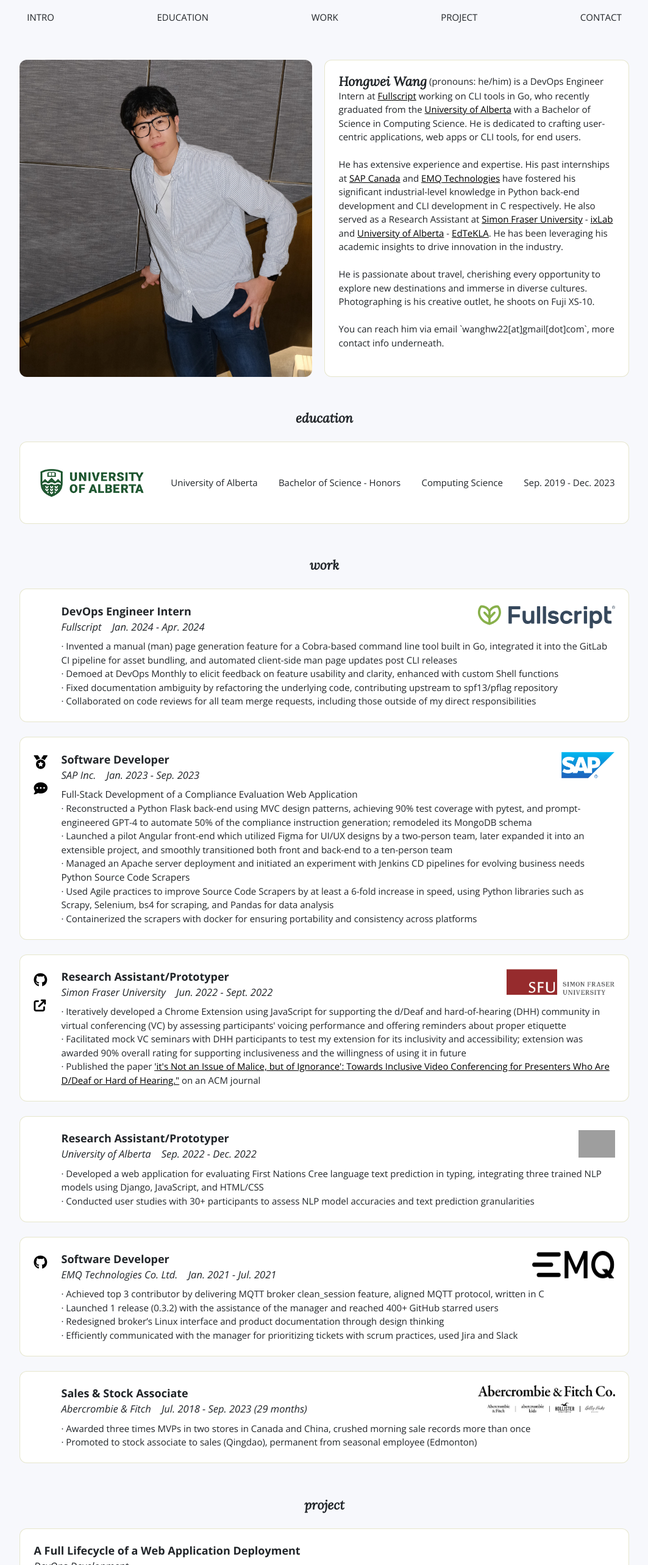
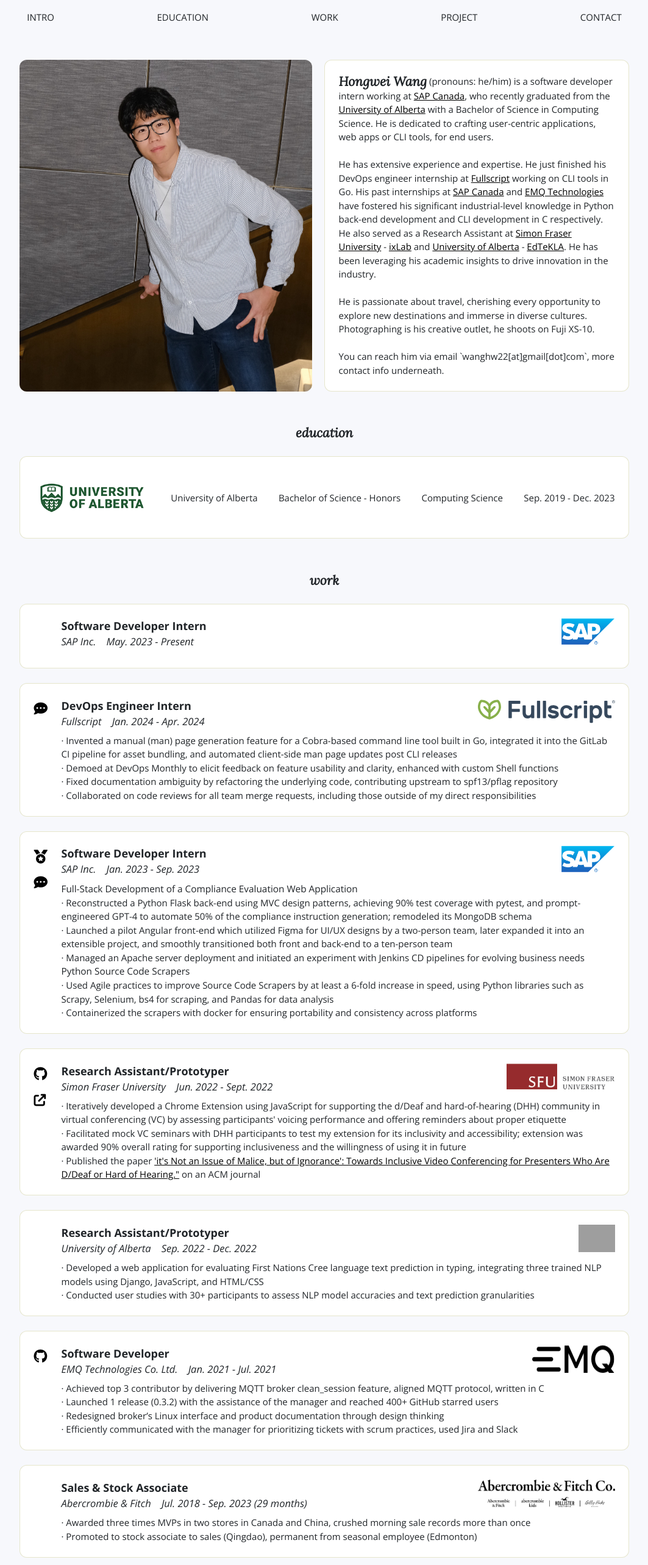
Before and after one commit to Hongwei-W/Hongwei-W.github.io, a React (Create React App) app: page / in a window 1280 px wide. Shown: the part 20-2586 px from the top of the page at 61% size, without its empty margins (108-1171 px from the left). Built offline with nearby package versions, Linux system fonts and the light colour scheme; grey boxes are pictures that could not be loaded; some icons are missing.

Commit message:
NEW [intro, job, project] update text

```diff
--- a/src/App.js
+++ b/src/App.js
@@ -41,11 +41,21 @@
 
   const [projects, setProjects] = useState([
     {
-      title: "A Full Lifecycle of a Web Application Deployment",
+      title: "Reward Hotel Room Checker",
+      subtitle: "DevOps Development + API Client",
+      description: "Developed a Python scraper with Selenium for scraping hotel prices periodically and pushing the lowest price when found via Pushover. It was containerized and stored in Azure Container Registry, consumed by Azure Container App, and triggered by Azure Function. Later it was deployed on a Raspberry Pi due to cost concerns.",
+      skillSet: "Python, Selenium, Azure Container Registry, Azure Container App, Azure Blob Storage, Pushover",
+      github: {
+        title: "GitHub Repository of the API Client, available upon request",
+      },
+      completionDate: "May. 2024 (Continuously Updating)",
+    },
+    {
+      title: "A Full Lifecycle of a Web Application Provisioning",
       subtitle: "DevOps Development",
       description: "Completed an end-to-end DevOps workflow through a course: configured a VPS and server TLS certificates using Ansible, and created GitLab CI/CD pipelines for Python application integration and deployment on Docker containers",
       skillSet: "Ansible, AWS EC2, Dokcer, GitLab CI/CD, Python",
-      completionDate: "Work In Progress (updated: Mar. 2024)",
+      completionDate: "Feb. 2024",
     },
     {
       image: {
@@ -96,7 +106,7 @@
         alt: "the accessible remote classroom chrome extension dashboard, it display my current speaking volume and my speech rate; it also has some feedback from the meeting participants",
       },
       title: "Accessible Remote Classroom Chrome Extension",
-      subtitle: "Fullstack Development",
+      subtitle: "Fullstack Development, Human Computer Interaction (HCI) Research",
       description:
         "This Chrome Extension helps the d/Deaf and hard-of-hearing (DHH) community participate and present on Google Meet. Accessible Classroom automatically measures your voice volume and speech rate, analyzes meeting participation and voice vs text chat usage, gives DHH people a chance to raise their accessibility accommodation and draw everyone's attention if there is a violation. Demo and application are available upon request.",
       skillSet: "Google Sheet (App Script), HTML/CSS, JavaScript, Bootstrap",
@@ -131,7 +141,7 @@
         alt: "a small chat window overlay on the dash board of dental check app where the patient (user) is chatting with his doctor",
       },
       title: "Dental Check -- A Human-Centered Software Prototype",
-      subtitle: "UI/UX Design",
+      subtitle: "UI/UX Design, Human Computer Interaction (HCI) Research",
       description:
         "With Dental Check, dentists can track patients' records on an iPad. After dentists fill out periodontal charts, the system automatically builds an interactive 3D model of the patient's teeth. Build-in AI analyzer finds out lesions that are worth noticing and marks with colors. Dentists can interact with the model and edit these marks, they can also compare one patient's previous records by layering one on top of the others. Patients can also track their dentistry visits by creating their accounts and seeing their model on the dentists' permit.",
       skillSet: "Figma, Human-Centered Design, Usability Research",
@@ -169,6 +179,15 @@
   const [jobs, setJobs] = useState([
     {
       image: {
+        src: jobSAP,
+        alt: "SAP Inc. logo, the logo has a background color of blue with three letter 's', 'a', 'p' in the middle",
+      },
+      title: "Software Developer Intern",
+      company: "SAP Inc.",
+      interval: "May. 2023 - Present",
+    },
+    {
+      image: {
         src: jobFullscript,
         alt: "Fullscript logo, the logo is a fullscript's green leaf and the company name is on the right",
       },
@@ -180,20 +199,24 @@
         "· Collaborated on code reviews for all team merge requests, including those outside of my direct responsibilities",
       company: "Fullscript",
       interval: "Jan. 2024 - Apr. 2024",
+      comment: {
+        url: "https://www.linkedin.com/in/hongwei-wang/#recommendations",
+        title: "Recommendations from colleagues",
+      }
     },
     {
       image: {
         src: jobSAP,
         alt: "SAP Inc. logo, the logo has a background color of blue with three letter 's', 'a', 'p' in the middle",
       },
-      title: "Software Developer",
+      title: "Software Developer Intern",
       description:(
       <>
-        <span style={{ fontSize: '1.025rem' }}>Full-Stack Development of a Compliance Evaluation Web Application</span><br />
+        <span style={{ fontSize: '1.025rem', fontWeight: 'lighter' }}>Full-Stack Development of a Compliance Evaluation Web Application</span><br />
         · Reconstructed a Python Flask back-end using MVC design patterns, achieving 90% test coverage with pytest, and prompt-engineered GPT-4 to automate 50% of the compliance instruction generation; remodeled its MongoDB schema<br />
         · Launched a pilot Angular front-end which utilized Figma for UI/UX designs by a two-person team, later expanded it into an extensible project, and smoothly transitioned both front and back-end to a ten-person team<br />
         · Managed an Apache server deployment and initiated an experiment with Jenkins CD pipelines for evolving business needs<br />
-        <span style={{ fontSize: '1.025rem' }}>Python Source Code Scrapers</span><br />
+        <span style={{ fontSize: '1.025rem', fontWeight: 'lighter' }}>Python Source Code Scrapers</span><br />
         · Used Agile practices to improve Source Code Scrapers by at least a 6-fold increase in speed, using Python libraries such as Scrapy, Selenium, bs4 for scraping, and Pandas for data analysis<br />
         · Containerized the scrapers with docker for ensuring portability and consistency across platforms<br />
       </>
--- a/src/components/Intro.js
+++ b/src/components/Intro.js
@@ -11,13 +11,13 @@
       </div>
       <div className="intro section">
         <span>
-          <span className="t3">Hongwei Wang</span> (pronouns: he/him) is a DevOps Engineer Intern at{" "}
-          <a href="https://fullscript.com/">Fullscript</a> working on CLI tools in Go, who recently graduated from the{" "}
+          <span className="t3">Hongwei Wang</span> (pronouns: he/him) is a software developer intern working at <a href="https://www.sap.com/canada/index.html">SAP Canada</a>, who recently graduated from the{" "}
           <a href="https://www.ualberta.ca/index.html">University of Alberta</a>{" "} with a Bachelor of Science in Computing Science.
           He is dedicated to crafting user-centric applications, web apps or CLI tools, for end users.
           <br />
           <br />
-          He has extensive experience and expertise. His past internships at <a href="https://www.sap.com/canada/index.html">SAP Canada</a> and <a href="https://www.emqx.com/en">EMQ Technologies</a> have fostered his significant industrial-level knowledge in Python back-end development and CLI development in C respectively. He also served as a Research Assistant at <a href="https://www.sfu.ca/">Simon Fraser University</a>{" "} -{" "}
+          He has extensive experience and expertise. He just finished his DevOps engineer internship at{" "}
+          <a href="https://fullscript.com/">Fullscript</a> working on CLI tools in Go. His past internships at <a href="https://www.sap.com/canada/index.html">SAP Canada</a> and <a href="https://www.emqx.com/en">EMQ Technologies</a> have fostered his significant industrial-level knowledge in Python back-end development and CLI development in C respectively. He also served as a Research Assistant at <a href="https://www.sfu.ca/">Simon Fraser University</a>{" "} -{" "}
           <a href="https://ixlab.cs.sfu.ca/">ixLab</a> and <a href="https://www.ualberta.ca/index.html">University of Alberta</a>{" "}-{" "}
           <a href="https://spaces.facsci.ualberta.ca/edtekla/">EdTeKLA</a>. He has been leveraging his academic insights to drive innovation in the industry.
           <br />
```
